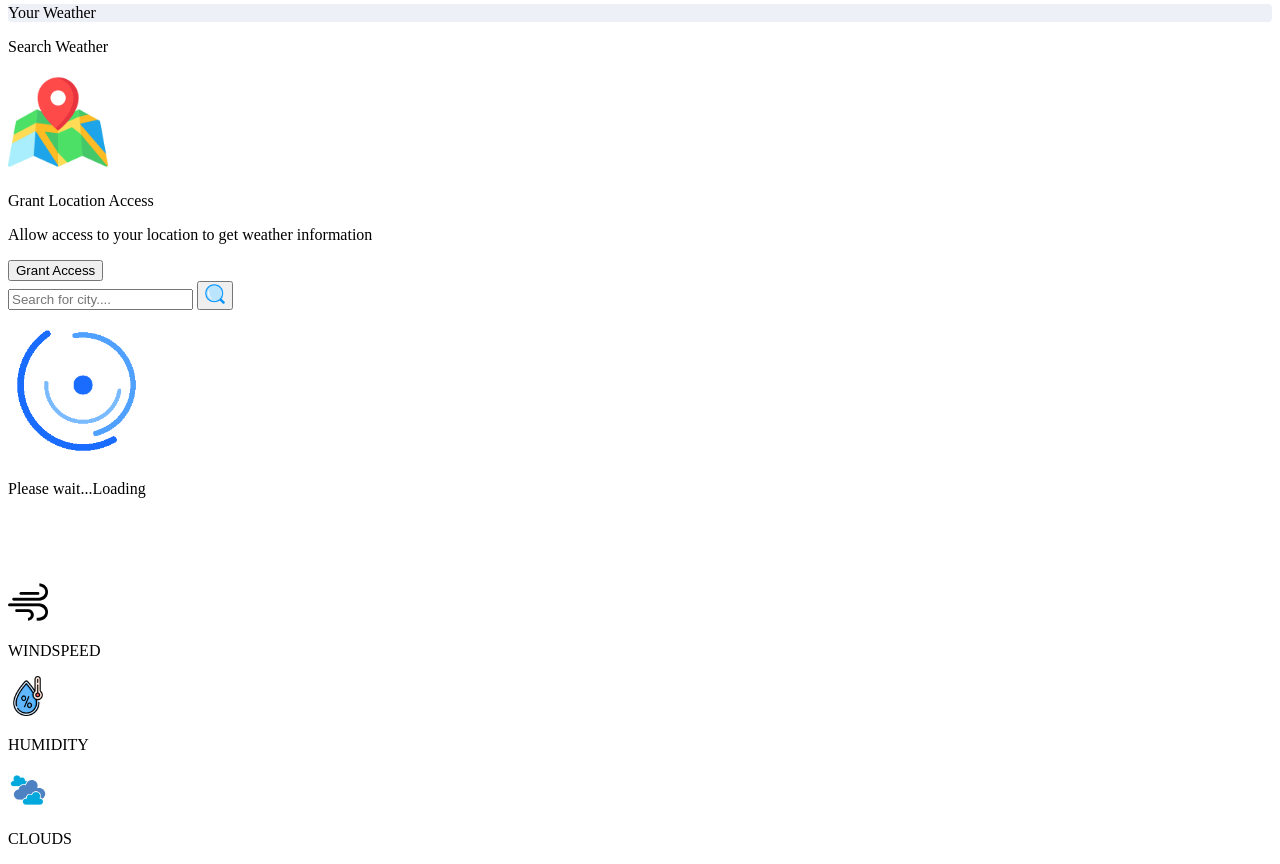
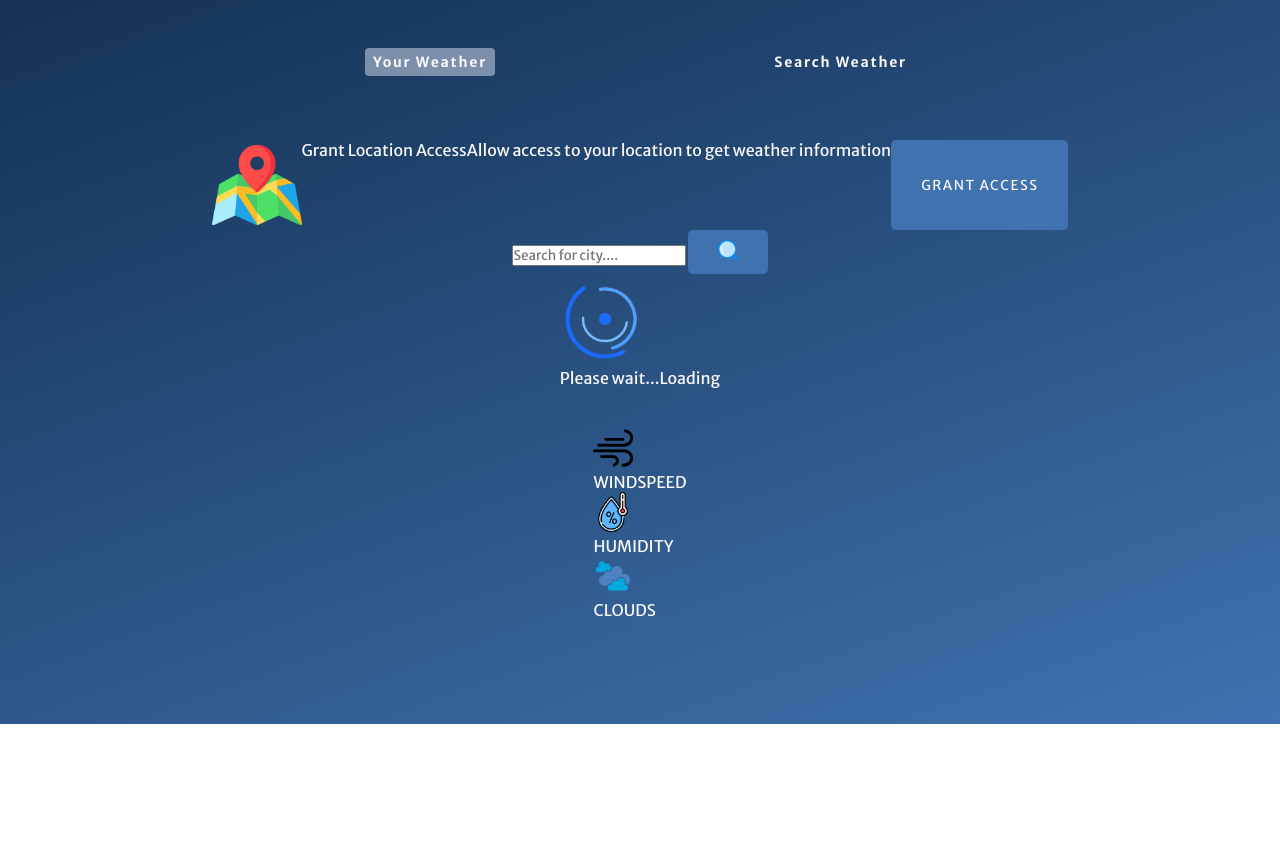
Before and after one commit to mr2wivedi/Weather-App, a plain HTML site: page index.html in a window 1280 px wide. Shown: the part 76-940 px from the top of the page. After the commit the page ends 800 px from the top, so only its background shows below. Drawn offline with Linux system fonts and the light colour scheme.

Commit message:
updated -03/04/2024

```diff
--- a/index.html
+++ b/index.html
@@ -1,72 +1,75 @@
 <!DOCTYPE html>
 <html lang="en">
   <head>
-    <meta charset="UTF-8">
-    <meta name="viewport" content="width=device-width, initial-scale=1.0">
+    <meta charset="UTF-8" />
+    <meta name="viewport" content="width=device-width, initial-scale=1.0" />
     <title>Document</title>
-    <link rel="stylesheet" href="style.css">
+    <link rel="stylesheet" href="style.css" />
+    <link rel="preconnect" href="https://fonts.googleapis.com" />
+    <link rel="preconnect" href="https://fonts.gstatic.com" crossorigin />
+    <link
+      href="https://fonts.googleapis.com/css2?family=Merriweather+Sans:ital,wght@0,300..800;1,300..800&display=swap"
+      rel="stylesheet"
+    />
   </head>
   <body>
     <div class="wrapper">
       <h1>Weather App</h1>
       <div class="tab-container">
         <p class="tab" id="user-tab">Your Weather</p>
-        <p class="tab" id="search-tab"> Search Weather</p>
+        <p class="tab" id="search-tab">Search Weather</p>
       </div>
       <div class="weather-container">
-
         <div class="location-container">
-            <img src="assets/map.png" width="100" height="100" loading="lazy">
+          <img src="assets/map.png" width="90" height="90" loading="lazy" />
           <p>Grant Location Access</p>
           <p>Allow access to your location to get weather information</p>
           <button class="btn" id="grant-access">Grant Access</button>
-
         </div>
 
         <form class="search-weather-container">
-            <input placeholder="Search for city...." id="city-name">
+          <input placeholder="Search for city...." id="city-name" />
           <button class="btn" id="search-btn" type="submit">
-                <img src="assets/tool.png" width="20" height="20" loading="lazy">
+            <img src="assets/tool.png" width="20" height="20" loading="lazy" />
           </button>
         </form>
 
         <div class="loading-screen-container">
-            <img src="assets/load-8510_256.gif" width="150" height="150">
+          <img src="assets/load-8510_256.gif" width="90" height="90" />
           <p>Please wait...Loading</p>
         </div>
         <div class="weather-information-container">
           <div class="city-container">
             <p id="city"></p>
-                <img id="country-flag">
+            <img id="country-flag" />
           </div>
           <p id="weather"></p>
-            <img id="weather-image">
+          <img id="weather-image" />
           <p id="temperature"></p>
           <div class="weather-details-container">
             <div class="parameter" id="windspeed">
-                    <img src="assets/winds-weather-symbol.png" width="40" height="40" >
+              <img
+                src="assets/winds-weather-symbol.png"
+                width="40"
+                height="40"
+              />
               <p>WINDSPEED</p>
               <p id="wind-data"></p>
             </div>
             <div class="parameter" id="humidity">
-                    <img src="assets/humidity.png" width="40" height="40">
+              <img src="assets/humidity.png" width="40" height="40" />
               <p>HUMIDITY</p>
               <p id="humidity-data"></p>
             </div>
             <div class="parameter" id="clouds">
-                    <img src="assets/clouds_8691186.png" width="40" height="40">
+              <img src="assets/clouds_8691186.png" width="40" height="40" />
               <p>CLOUDS</p>
               <p id="clouds-data"></p>
             </div>
           </div>
         </div>
-
       </div>
     </div>
-
-
-
-
 
     <script src="index.js"></script>
   </body>
--- a/style.css
+++ b/style.css
@@ -1,4 +1,76 @@
+*,
+*::before,
+*::after {
+  margin: 0;
+  padding: 0;
+  box-sizing: border-box;
+  font-family: "Merriweather Sans", sans-serif;
+}
+
+:root {
+  --colorDark1: #112d4e;
+  --colorDark2: #3f72af;
+  --colorLight1: #dbe2ef;
+  --colorLight2: #f9f7f7;
+}
+
+.wrapper {
+  width: 100vw;
+  height: 100vh;
+  color: var(--colorLight2);
+  background-image : linear-gradient(
+    160deg,#112d4e 0% , #3f72af 100%);
+}
+
+h1{
+    text-align: center;
+    text-transform:uppercase ;
+    padding-top: 20px;
+    letter-spacing: 1.5px;
+}
+.tab-container{
+    display: flex;
+    max-width: 550px;
+    margin: 0 auto;
+    margin-top: 4rem;
+    justify-content: space-between;
+}
+
+.tab{
+    cursor: pointer;
+    font-size: 0.875rem;
+    font-weight: bold;
+    letter-spacing: 1.75px;
+    padding: 5px 8px;
+}
 .tab.current-tab{
-    background-color: rgba(219 , 226 ,239 ,0.5);
+    background-color: rgba(219 , 226,239,0.5);
     border-radius: 4px;
 }
+
+.weather-container{
+    display: flex;
+    flex-direction: column;
+    justify-content: center;
+    align-items: center;
+    margin-block:4rem;
+}
+.btn{
+    all: unset;
+    font-size: 0.85rem;
+    text-transform: uppercase;
+    letter-spacing: 1.50px;
+    border-radius: 5px;
+    background-color: var(--colorDark2);
+    cursor: pointer;
+    padding: 10px 30px;
+}
+.location-container{
+    display: flex;
+}
+
+.location-container.active{
+    display: flex;
+    flex-direction: column;
+    align-items: center;
+}
```
Lines whose indentation alone changed are shown as unchanged.
